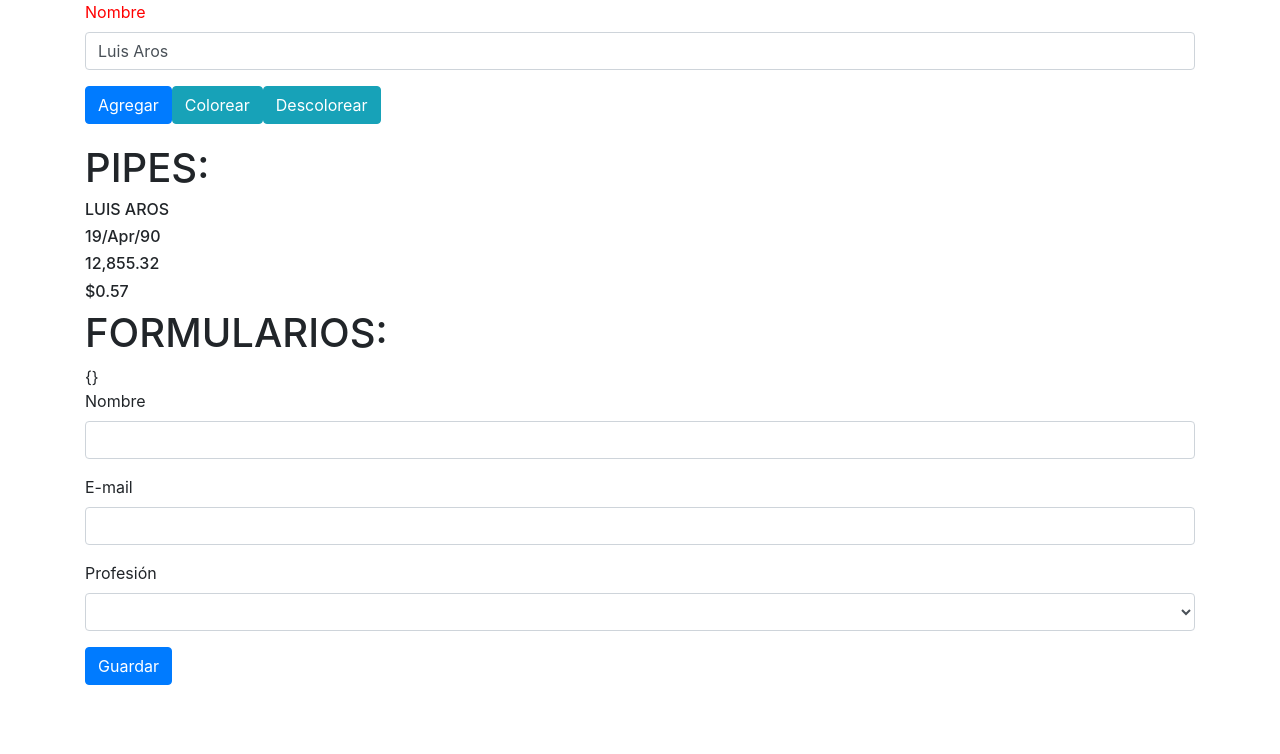
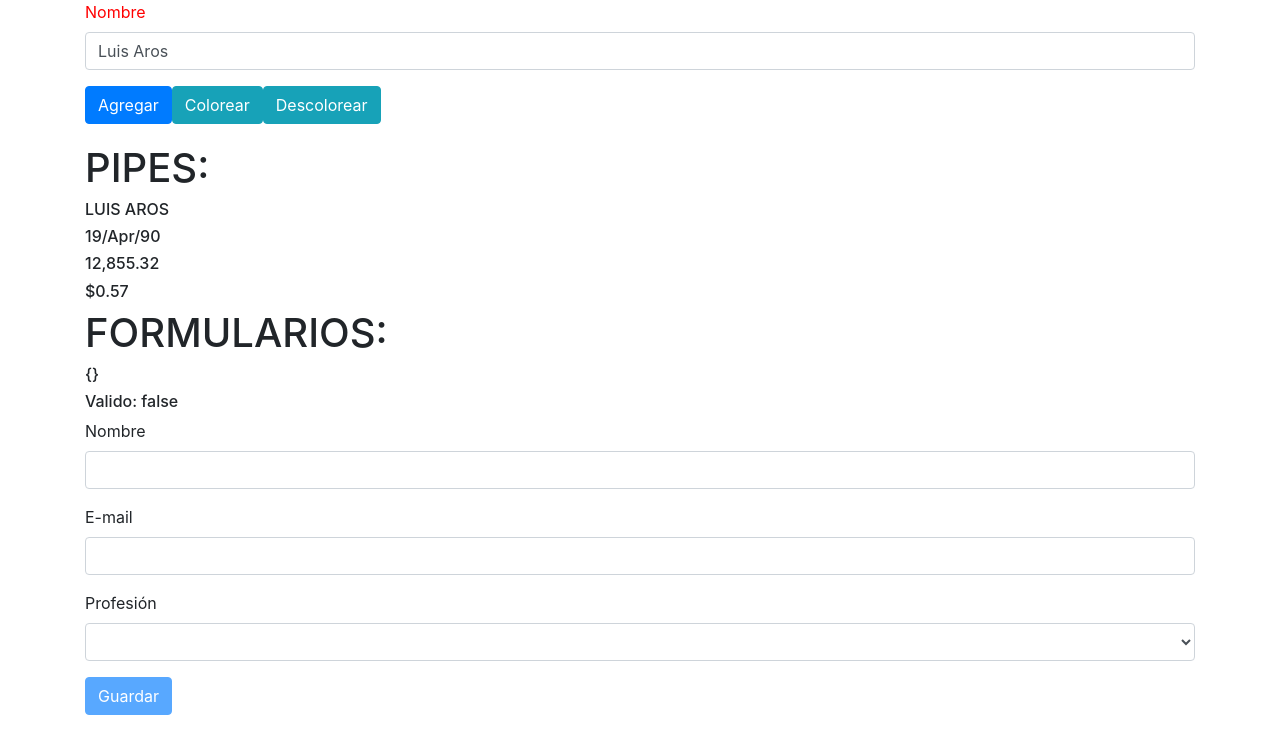
Before and after one commit to arellano84/meuprojecto, an Angular app: page / in a window 1280 px wide. Shown: the top 754 px of the page. Built offline with nearby package versions, Linux system fonts and the light colour scheme.

Commit message:
12.7. Adicionando validação em formulários

```diff
--- a/src/app/formularios/formularios.component.html
+++ b/src/app/formularios/formularios.component.html
@@ -2,30 +2,34 @@
 
   <h1>FORMULARIOS:</h1>
 
-  {{cliente | json}}
+  <h6>{{cliente | json}}</h6>
+  <h6>Valido: {{usuarioForm.valid}}</h6>
 
   <!--form ngNoForm-->
   <form #usuarioForm="ngForm" (ngSubmit)="guardar(usuarioForm)">
     <div class="form-group">
       <label class="form-control-label">Nombre</label>
-      <input type="text" name="nombre" class="form-control" [(ngModel)]="cliente.nombre">
+      <input type="text" name="nombre" class="form-control"
+      [(ngModel)]="cliente.nombre" required minlength="3">
     </div>
 
     <div class="form-group">
       <label class="form-control-label">E-mail</label>
-      <input type="text" name="email" class="form-control" [(ngModel)]="cliente.email">
+      <input type="text" name="email" class="form-control"
+      [(ngModel)]="cliente.email" required email>
     </div>
 
     <div class="form-group">
       <label class="form-control-label">Profesión</label>
-      <select name="profesion" class="form-control" [(ngModel)]="cliente.profesion">
+      <select name="profesion" class="form-control"
+      [(ngModel)]="cliente.profesion" required>
         <option value="">Selecione</option>
         <!--option *ngFor="let profesion of profesiones" value="{{profesion}}">{{profesion}}</option-->
         <option *ngFor="let profesion of profesiones" [value]="profesion">{{profesion}}</option>
       </select>
     </div>
 
-    <button type="submit" class="btn btn-primary">Guardar</button>
+    <button type="submit" class="btn btn-primary" [disabled]="!usuarioForm.valid">Guardar</button>
   </form>
 
 </div>
```
